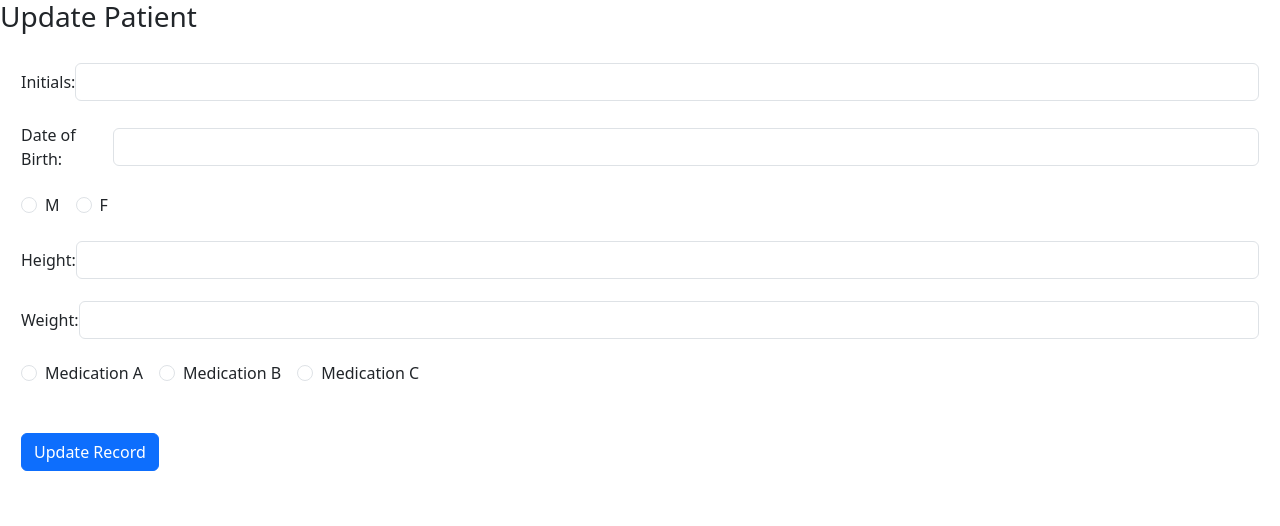
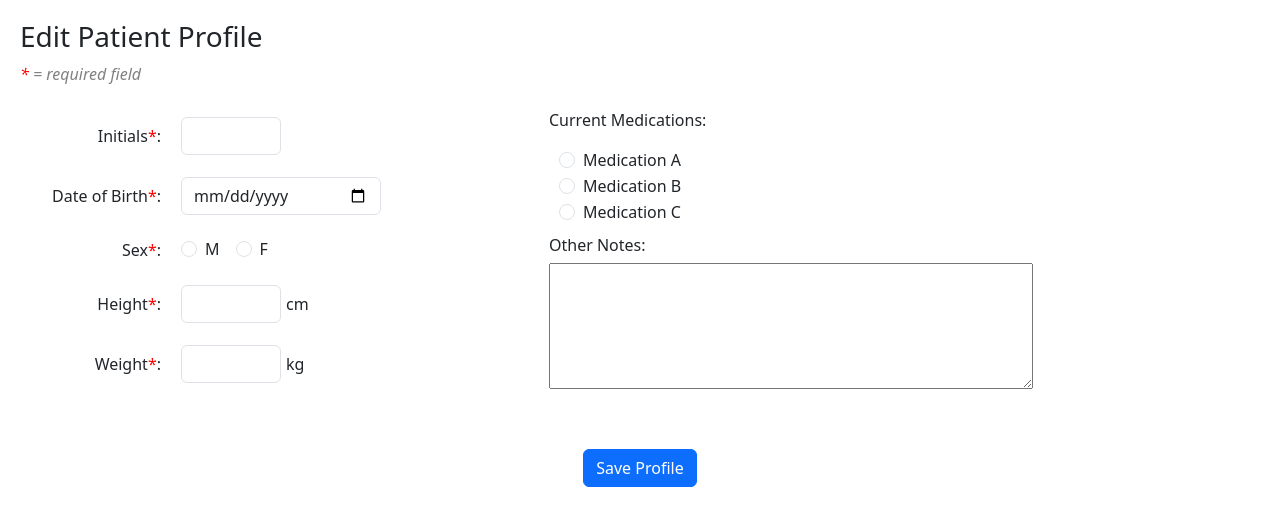
Before and after one commit to NamkhangNLe/Hemodynamics-Calculator-JIC-3343, a React (Create React App) app in the folder client/: page /edit/1 in a window 1280 px wide. Shown: the top 526 px of the page. Built offline with nearby package versions, Linux system fonts and the light colour scheme; no server answers.

Commit message:
Updated edit patient screen, populates default values

```diff
--- a/client/src/components/edit.js
+++ b/client/src/components/edit.js
@@ -26,23 +26,34 @@ export default function Edit() {
      */
     async function fetchData() {
       const id = params.id.toString();
-      const response = await fetch(`http://localhost:5000/record/${params.id.toString()}`);
+      console.log("Fetching record with id: " + id);
 
+      // TODO: Change to single route fetching instead of filtering.
+      const response = await fetch(`http://localhost:5000/record`);
+      console.log("Fetch done");
       if (!response.ok) {
         const message = `An error has occurred: ${response.statusText}`;
         window.alert(message);
         return;
       }
 
-      const record = await response.json();
+      const allPatients = await response.json();
 
-      if (!record) {
-        window.alert(`Record with id ${id} not found`);
+      if (!allPatients) {
+        window.alert(`Error querying patients.`);
+        navigate("/");
+        return;
+      }
+      const records = allPatients.filter(patient => patient._id === id);
+      if (records.length === 0) {
+        window.alert(`No patient with id ${id} found.`);
         navigate("/");
         return;
       }
 
-      setForm(record);
+      const patientRecord = records[0];
+      console.log(patientRecord);
+      setForm(patientRecord);
     }
 
     fetchData();
@@ -87,41 +98,56 @@ export default function Edit() {
 
   // Displays the form that takes input from the user to update the data.
   return (
-    <div>
-      <h3>Update Patient</h3>
-      <form onSubmit={onSubmit}>
+    <div className="form-div">
+      <h3> Edit Patient Profile</h3>
+      <span style={{fontStyle: "italic", color: "gray"}}> <span style = {{color: "red"}}>*</span> = required field</span>
+      <form onSubmit={onSubmit} className = "form">
+        <div className="form-region">
+          <div className="form-column-region">
+
+            {/* Column 1 */}
+            <div className="form-column">
               <div className="form-group">
-          <label htmlFor="initials">Initials: </label>
+                <label className="field-label" htmlFor="initials">Initials<span style = {{color: "red"}}>*</span>:</label>
                 <input
                   type="text"
+                  maxLength={2}
+                  required={true}
                   className="form-control"
                   id="initials"
-            value={form.intials}
-            onChange={(e) => updateForm({ initials: e.target.value })}
+                  value={form.initials}
+                  onChange={(e) => {updateForm({ initials: e.target.value })}}
+                  style={{ width: '100px' }}
                 />
               </div>
               <div className="form-group">
-          <label htmlFor="dob">Date of Birth: </label>
+                <label className="field-label" htmlFor="dob">Date of Birth<span style = {{color: "red"}}>*</span>:</label>
                 <input
-            type="text"
+                  type="date"
                   className="form-control"
+                  required={true}
                   id="dob"
                   value={form.dob}
                   onChange={(e) => updateForm({ dob: e.target.value })}
+                  style={{ width: '200px' }}
                 />
               </div>
               <div className="form-group">
+                <label className="field-label" htmlFor="sex">Sex<span style = {{color: "red"}}>*</span>:</label>
                 <div className="form-check form-check-inline">
                   <input
                     className="form-check-input"
                     type="radio"
                     name="sexOptions"
+                    required={true}
                     id="male"
                     value="M"
                     checked={form.sex === "M"}
                     onChange={(e) => updateForm({ sex: e.target.value })}
                   />
-            <label htmlFor="male" className="form-check-label">M</label>
+                  <label htmlFor="male" className="form-check-label">
+                    M
+                  </label>
                 </div>
                 <div className="form-check form-check-inline">
                   <input
@@ -129,33 +155,49 @@ export default function Edit() {
                     type="radio"
                     name="sexOptions"
                     id="female"
+                    required={true}
                     value="F"
                     checked={form.sex === "F"}
                     onChange={(e) => updateForm({ sex: e.target.value })}
                   />
-            <label htmlFor="male" className="form-check-label">F</label>
+                  <label htmlFor="female" className="form-check-label">
+                    F
+                  </label>
                 </div>
               </div>
               <div className="form-group">
-          <label htmlFor="height">Height: </label>
+                <label className="field-label" htmlFor="height">Height<span style = {{color: "red"}}>*</span>:</label>
                 <input
                   type="number"
                   className="form-control"
+                  required={true}
                   id="height"
                   value={form.height}
                   onChange={(e) => updateForm({ height: e.target.value })}
+                  style={{ width: '100px' }}
                 />
-        </div><div className="form-group">
-          <label htmlFor="weight">Weight: </label>
+                <span style={{paddingLeft:5 + "px"}}>cm</span>
+              </div>
+              <div className="form-group">
+                <label className="field-label" htmlFor="weight">Weight<span style = {{color: "red"}}>*</span>:</label>
                 <input
                   type="number"
                   className="form-control"
+                  required={true}
                   id="weight"
                   value={form.weight}
                   onChange={(e) => updateForm({ weight: e.target.value })}
+                  style={{ width: '100px' }}
                 />
+                <span style={{paddingLeft:5 + "px"}}>kg</span>
               </div>
-        <div className="form-group">
+            </div>
+
+            {/* Column 2 */}
+            <div className="form-column">
+              <h6>Current Medications:</h6>
+              {/* TODO: Make this section into checkboxes */}
+              <div className="medication-section">
                 <div className="form-check form-check-inline">
                   <input
                     className="form-check-input"
@@ -199,14 +241,20 @@ export default function Edit() {
                   </label>
                 </div>
               </div>
-        <br />
-
-        <div className="form-group">
+              <div className="form-long-answer">
+                {/* TODO: add patient notes to the database*/}
+                <h6>Other Notes:</h6>
+                <textarea id="message" name="message" rows="5" cols="30"></textarea>
+              </div>
+            </div>
+          </div>
+          <div className="submit-form-section">
             <input
               type="submit"
-            value="Update Record"
+              value="Save Profile"
               className="btn btn-primary"
             />
+          </div>
         </div>
       </form>
     </div>
```
Lines whose indentation alone changed are shown as unchanged.
